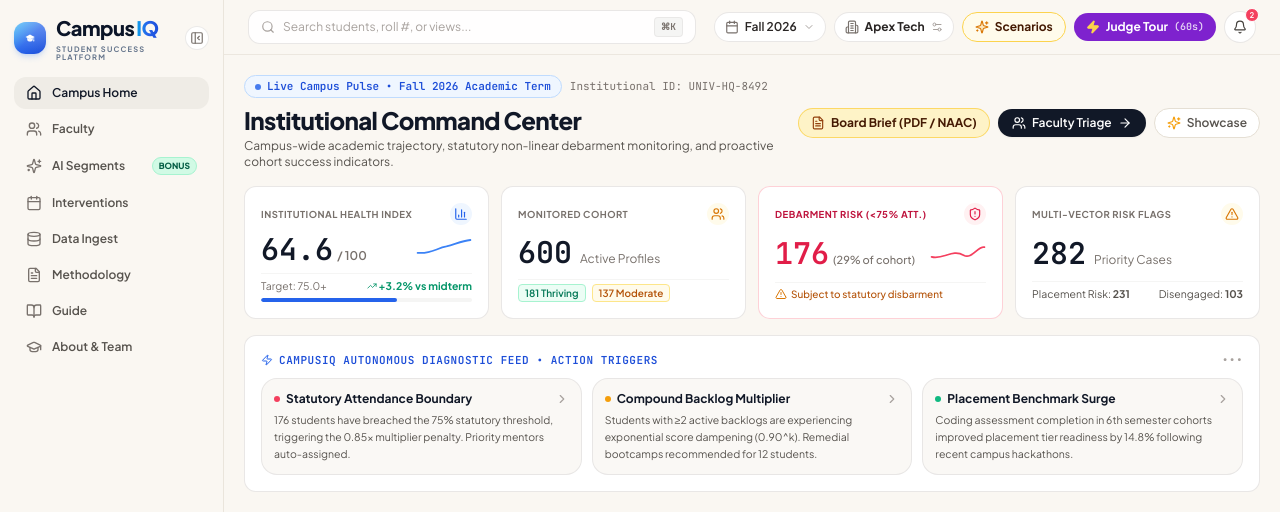
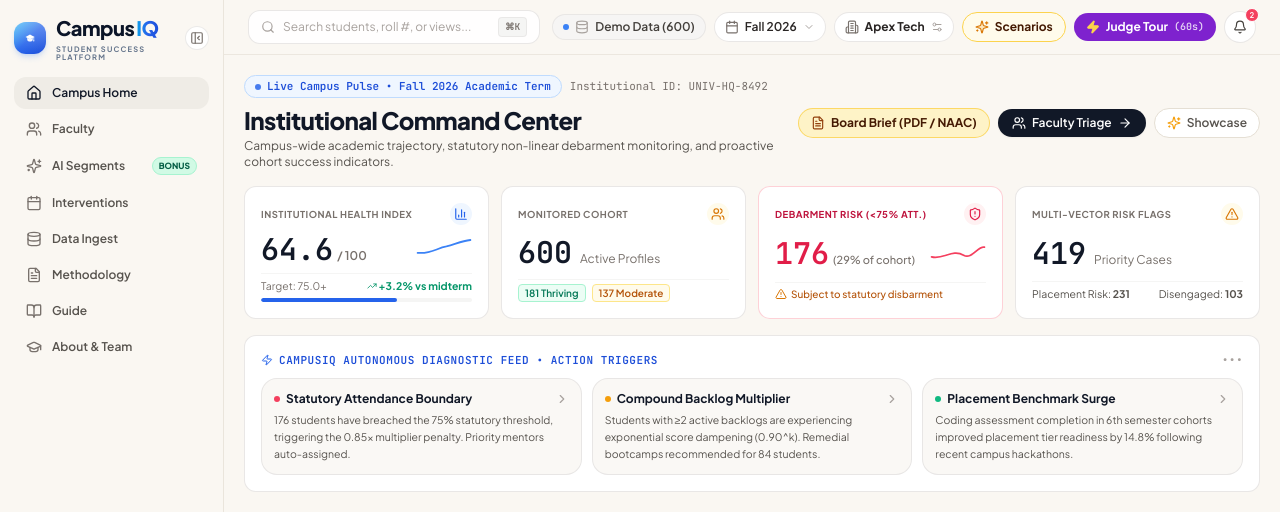
Before and after one commit to likhith3035/smart-campus, a Next.js app: page /home in a window 1280 px wide. Shown: the top 512 px of the page. Built offline with nearby package versions, Linux system fonts and the light colour scheme; a web font is replaced by a local one.

Commit message:
feat(ui): ensure dataset indicators are always visible on all screen sizes and dynamically update home command center telemetry

```diff
--- a/app/home/page.tsx
+++ b/app/home/page.tsx
@@ -103,11 +103,17 @@ export default function CampusHomePage() {
         <div className="flex flex-col md:flex-row md:items-center justify-between gap-3">
           <div>
             {/* Blue Live Badge + Institutional ID */}
-            <div className="flex items-center gap-2 mb-1.5">
+            <div className="flex flex-wrap items-center gap-2 mb-1.5">
               <span className="inline-flex items-center gap-1.5 px-2.5 py-0.5 rounded-full text-[11px] font-semibold bg-blue-50 text-blue-700 border border-blue-200 font-mono">
                 <span className="w-1.5 h-1.5 rounded-full bg-blue-600 animate-pulse" />
                 Live Campus Pulse • Fall 2026 Academic Term
               </span>
+              {isCustomDataset && (
+                <span className="inline-flex items-center gap-1.5 px-2.5 py-0.5 rounded-full text-[11px] font-semibold bg-emerald-50 text-emerald-800 border border-emerald-300 font-mono shadow-2xs">
+                  <span className="w-1.5 h-1.5 rounded-full bg-emerald-500 animate-pulse" />
+                  Active Custom Dataset: {datasetName} ({students.length} Students)
+                </span>
+              )}
               <span className="hidden sm:inline-flex items-center text-[11px] text-[#78716C] font-mono">
                 Institutional ID: UNIV-HQ-8492
               </span>
@@ -168,7 +174,7 @@ export default function CampusHomePage() {
             <div className="my-1.5 flex items-baseline justify-between">
               <div>
                 <span className="text-2xl sm:text-3xl font-extrabold text-[#111827] font-mono">
-                  64.6
+                  {stats.averageScore}
                 </span>
                 <span className="text-xs font-semibold text-stone-500 ml-1">/ 100</span>
               </div>
@@ -191,7 +197,10 @@ export default function CampusHomePage() {
                 </span>
               </div>
               <div className="w-full h-1 rounded-full bg-stone-100 overflow-hidden">
-                <div className="h-full bg-blue-600 rounded-full w-[64.6%]" />
+                <div
+                  className="h-full bg-blue-600 rounded-full"
+                  style={{ width: `${Math.min(100, Math.max(0, stats.averageScore))}%` }}
+                />
               </div>
             </div>
           </div>
@@ -208,16 +217,16 @@ export default function CampusHomePage() {
             </div>
             <div className="my-1.5 flex items-baseline gap-2">
               <span className="text-2xl sm:text-3xl font-extrabold text-[#111827] font-mono">
-                600
+                {stats.totalStudents}
               </span>
               <span className="text-xs text-stone-500">Active Profiles</span>
             </div>
             <div className="flex items-center gap-1.5 text-xs pt-1 border-t border-stone-100">
               <span className="px-1.5 py-0.2 rounded bg-emerald-50 text-emerald-700 font-semibold border border-emerald-200 text-[10px]">
-                181 Thriving
+                {stats.thrivingCount} Thriving
               </span>
               <span className="px-1.5 py-0.2 rounded bg-amber-50 text-amber-700 font-semibold border border-amber-200 text-[10px]">
-                137 Moderate
+                {stats.moderateRiskCount} Moderate
               </span>
             </div>
           </div>
@@ -235,10 +244,10 @@ export default function CampusHomePage() {
             <div className="my-1.5 flex items-baseline justify-between">
               <div>
                 <span className="text-2xl sm:text-3xl font-extrabold text-rose-600 font-mono">
-                  176
+                  {debarmentStudents.length}
                 </span>
                 <span className="text-[11px] text-stone-500 ml-1 font-medium">
-                  (29% of cohort)
+                  ({((debarmentStudents.length / (students.length || 1)) * 100).toFixed(0)}% of cohort)
                 </span>
               </div>
               {/* Wavy red sparkline SVG */}
@@ -269,13 +278,13 @@ export default function CampusHomePage() {
             </div>
             <div className="my-1.5 flex items-baseline gap-2">
               <span className="text-2xl sm:text-3xl font-extrabold text-[#111827] font-mono">
-                282
+                {stats.highRiskCount + stats.moderateRiskCount}
               </span>
               <span className="text-xs text-stone-500">Priority Cases</span>
             </div>
             <div className="pt-1 border-t border-stone-100 flex items-center justify-between text-[10.5px] text-stone-600">
-              <span>Placement Risk: <strong>231</strong></span>
-              <span>Disengaged: <strong>103</strong></span>
+              <span>Placement Risk: <strong>{stats.placementRiskCount}</strong></span>
+              <span>Disengaged: <strong>{stats.disengagementRiskCount}</strong></span>
             </div>
           </div>
         </div>
@@ -315,7 +324,7 @@ export default function CampusHomePage() {
                 <ChevronRight className="w-3.5 h-3.5 text-stone-400 group-hover:translate-x-0.5 transition-transform" />
               </div>
               <p className="text-[10.5px] text-stone-600 leading-relaxed">
-                176 students have breached the 75% statutory threshold, triggering the 0.85× multiplier penalty. Priority mentors auto-assigned.
+                {debarmentStudents.length} {debarmentStudents.length === 1 ? "student has" : "students have"} breached the 75% statutory threshold, triggering the 0.85× multiplier penalty. Priority mentors auto-assigned.
               </p>
               {diagnosticFilter === "attendance" && (
                 <div className="mt-1 text-[9.5px] font-bold text-rose-700">
@@ -345,7 +354,7 @@ export default function CampusHomePage() {
                 <ChevronRight className="w-3.5 h-3.5 text-stone-400 group-hover:translate-x-0.5 transition-transform" />
               </div>
               <p className="text-[10.5px] text-stone-600 leading-relaxed">
-                Students with &ge;2 active backlogs are experiencing exponential score dampening (0.90^k). Remedial bootcamps recommended for 12 students.
+                Students with &ge;2 active backlogs are experiencing exponential score dampening (0.90^k). Remedial bootcamps recommended for {students.filter((s) => (s.active_backlogs || 0) >= 2).length} students.
               </p>
               {diagnosticFilter === "backlogs" && (
                 <div className="mt-1 text-[9.5px] font-bold text-amber-700">
--- a/components/layout/WorkspaceShell.tsx
+++ b/components/layout/WorkspaceShell.tsx
@@ -364,9 +364,10 @@ function WorkspaceShellInner({ children }: WorkspaceShellProps) {
                 </button>
               </div>
             ) : (
-              <div className="hidden 2xl:flex items-center gap-1.5 px-2.5 py-1 rounded-lg bg-white border border-stone-200/90 text-xs font-semibold text-stone-600 shadow-2xs">
+              <div className="flex items-center gap-1.5 px-2.5 py-1 rounded-lg bg-stone-100/90 border border-stone-200/90 text-xs font-semibold text-stone-700 shadow-2xs" title="Currently showing built-in benchmark dataset (600 Students)">
+                <span className="w-1.5 h-1.5 rounded-full bg-blue-500 shrink-0" />
                 <Database className="w-3.5 h-3.5 text-stone-400" />
-                <span>Demo ({studentCount})</span>
+                <span>Demo Data ({studentCount})</span>
               </div>
             )}
 
```
